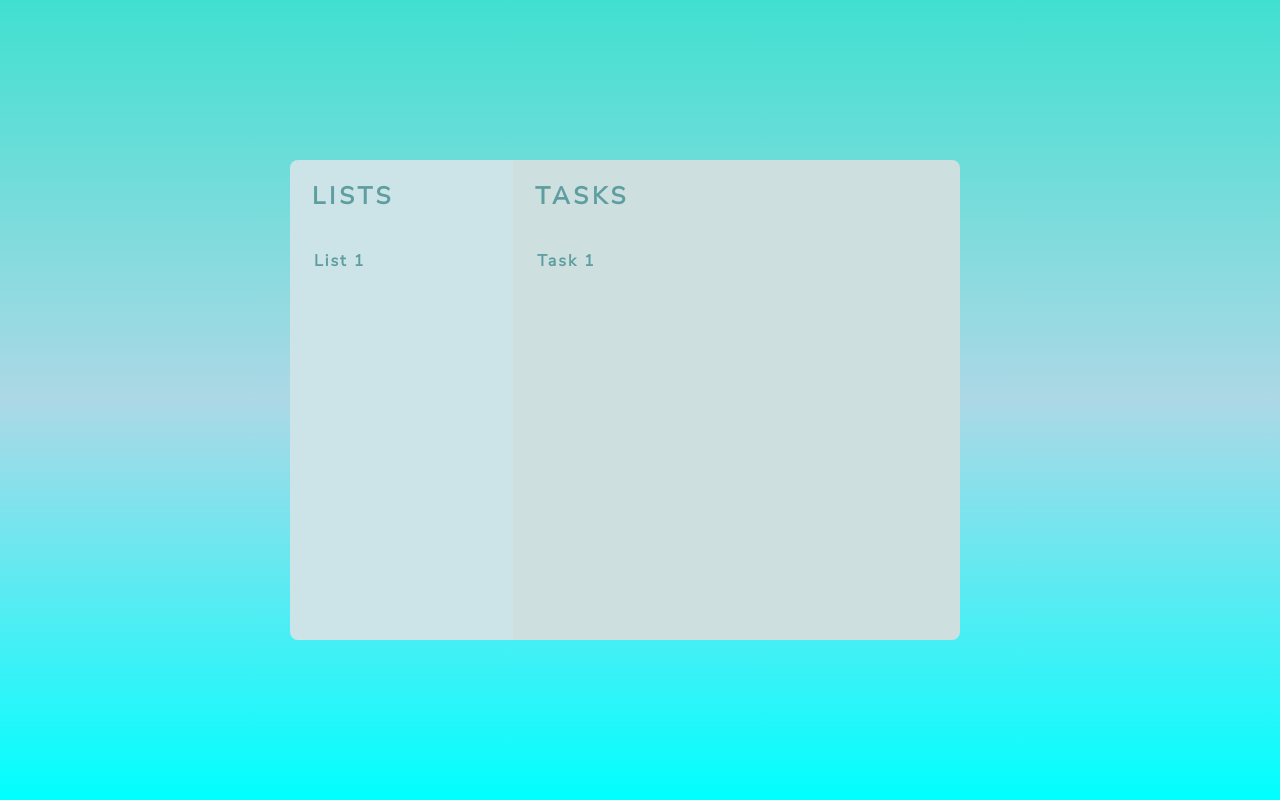
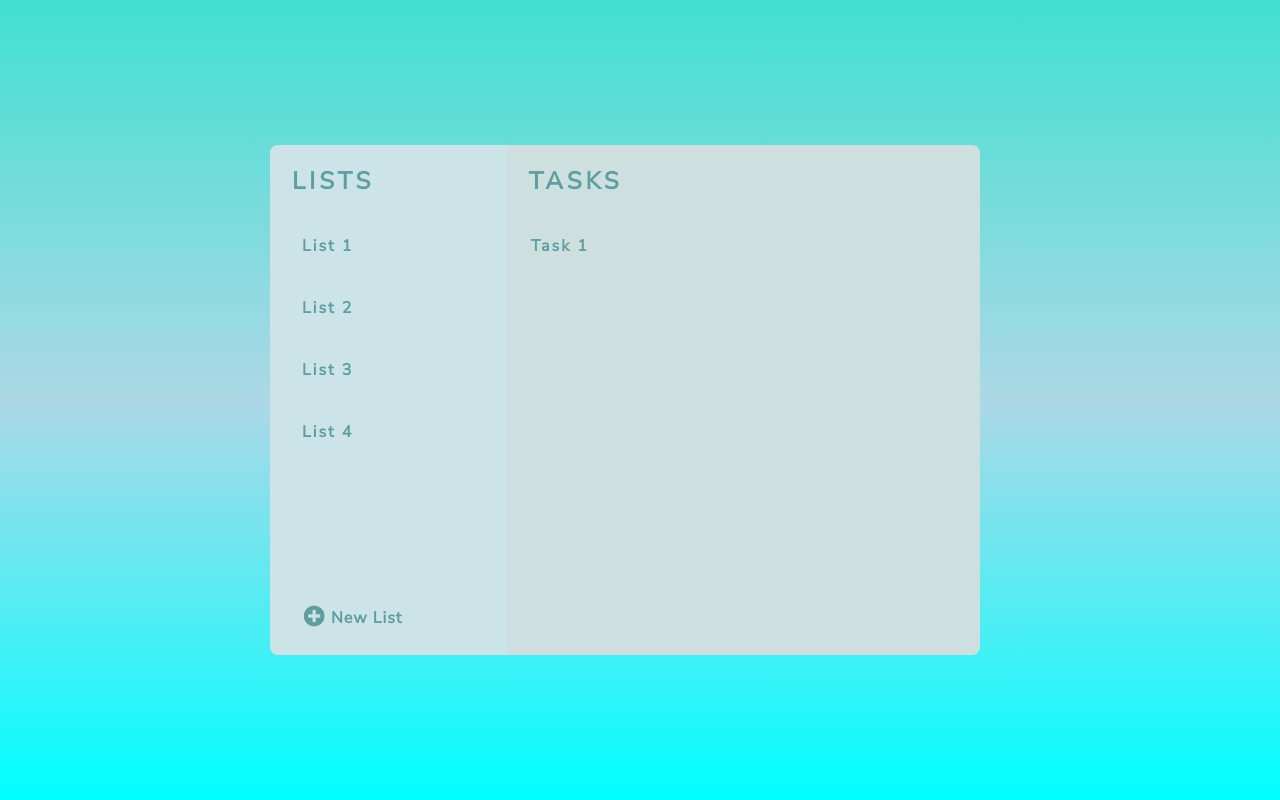
Before and after one commit to lilwani/task-manager, an Angular app: page /taskview in a window 1280 px wide. Built offline with nearby package versions, Linux system fonts and the light colour scheme.

Commit message:
Add styles and more elements

```diff
--- a/src/app/pages/task-view/list-items/list-items.component.css
+++ b/src/app/pages/task-view/list-items/list-items.component.css
@@ -1,16 +1,50 @@
 @import url("../task-view.component.css");
 
 label{
-    padding-left: 12px;
+    padding-left: 20px;
     padding-top: 20px;
     display: inline-block;
     font-size: 16px;
     font-weight: 600;
+    cursor: pointer;
+    width: 100%;
+    padding-bottom: 10px;
 }
 
+label:hover {
+  background-color:  rgb(211, 221, 221);
+  border-radius: 50px;
+  border-left: solid #347e4e 5px;
+}
 
 .titles{
     padding:10px;
     font-weight: bold;
     letter-spacing: 4px;
 }
+
+.add-item{
+    border:none;
+    background-color: transparent;
+    width: 60%;
+    height: 10%;
+    text-align: center;
+    position: absolute;
+    bottom: 0;
+    padding-bottom: 25px;
+    letter-spacing: 1px;
+    padding-top: 10px;
+    border-radius: 50px;
+    margin-bottom: 8px;
+}
+
+button:hover{
+    /* background-color: rgb(211, 221, 221); */
+    background-color: rgb(211, 221, 221);
+    box-shadow: black 1px 0.5px;
+    cursor: pointer;
+}
+
+.fa-plus-circle{
+    color: #5f9ea0;
+}
--- a/src/app/pages/task-view/list-items/list-items.component.html
+++ b/src/app/pages/task-view/list-items/list-items.component.html
@@ -1,2 +1,11 @@
 <h4 class="titles">LISTS</h4>
 <label>List 1</label>
+<label>List 2</label>
+<label>List 3</label>
+<label>List 4</label>
+
+<div>
+    <button class="add-item" style="color: #5f9EA0; font-weight: bold;">
+        <span><i class="fa fa-plus-circle fa-lg" aria-hidden="true"></i>  New List</span>
+    </button>
+</div>
--- a/src/app/pages/task-view/task-view.component.css
+++ b/src/app/pages/task-view/task-view.component.css
@@ -1,6 +1,6 @@
 .taskview-window{
-    width: 700px;
-    height: 480px;
+    width: 740px;
+    height: 510px;
     letter-spacing: 2px;
     color: cadetblue;
 }
```
